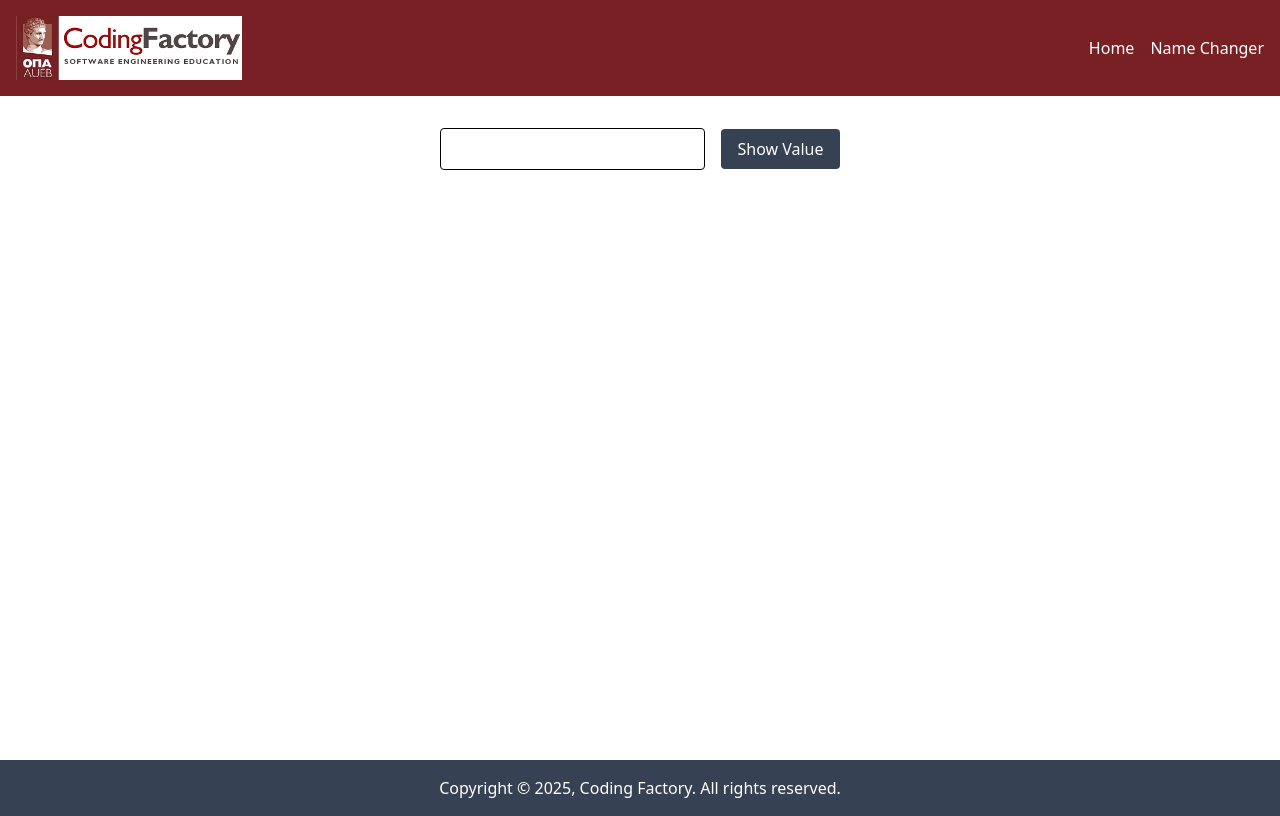
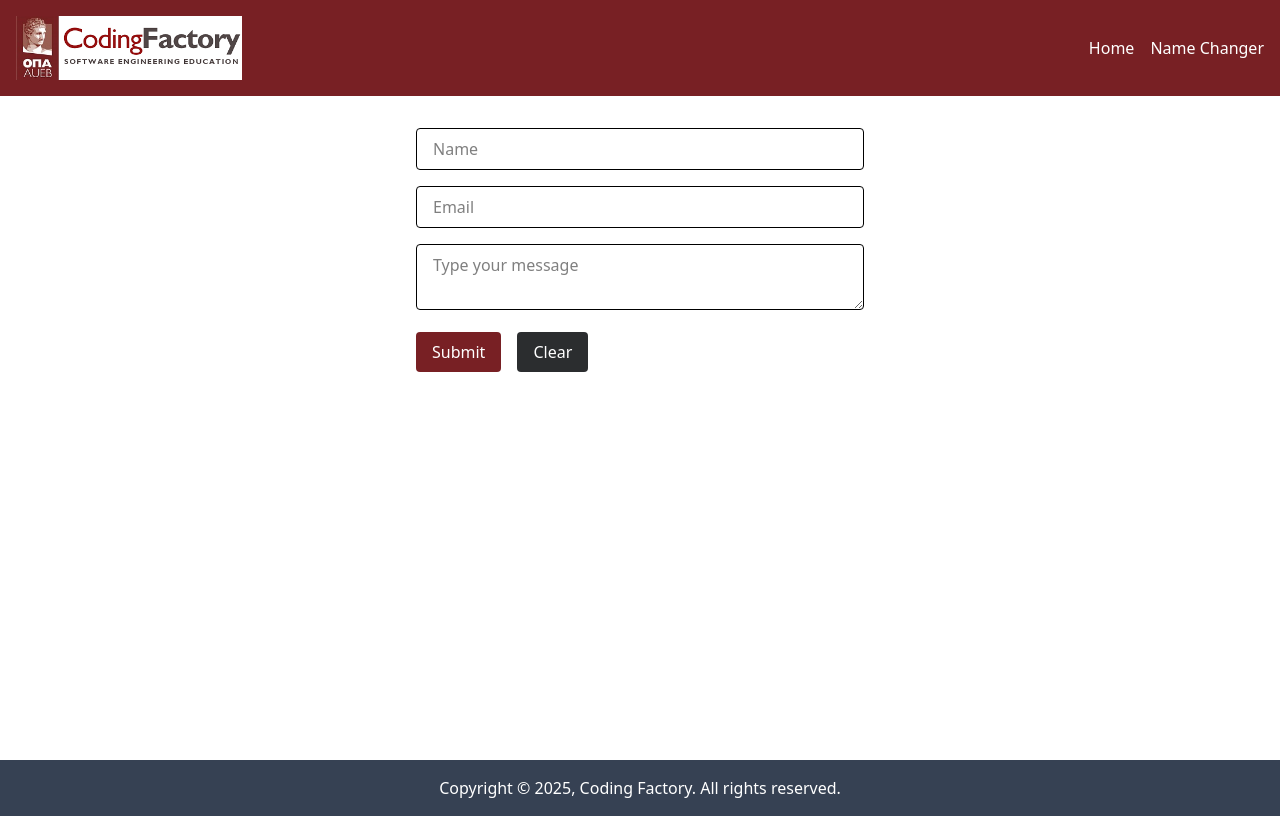
Before and after one commit to Kouvousis/cf6-react-intro, a React (Vite) app: page / in a window 1280 px wide. Built offline with nearby package versions, Linux system fonts and the light colour scheme.

Commit message:
feat: add MultiFieldForm component with html validation

```diff
--- a/src/App.tsx
+++ b/src/App.tsx
@@ -17,18 +17,19 @@
 // import CounterWithAdvancedCustomHooks from "./components/CounterWithAdvancedCustomHook.tsx";
 // import ClassComponentWithState from "./components/ClassComponentWithState.tsx";
 import {BrowserRouter, Routes, Route} from "react-router";
-// import HomePage from "./pages/HomePage.tsx";
+import HomePage from "./pages/HomePage.tsx";
 import NameChangerPage from "./pages/NameChangerPage.tsx";
 import OnlineStatusPage from "./pages/OnlineStatusPage.tsx";
 import UserPage from "./pages/UserPage.tsx";
 import RouterLayout from "./components/RouterLayout.tsx";
-import ExamplesPage from "./pages/ExamplesPage.tsx";
+// import ExamplesPage from "./pages/ExamplesPage.tsx";
 import RouterExamplesLayout from "./components/RouterExamplesLayout.tsx";
 // import AutoRedirectPage from "./pages/AutoRedirectPage.tsx";
 import AdvancedRedirect from "./components/AdvancedRedirect.tsx";
 import NotFoundPage from "./pages/NotFoundPage.tsx";
 // import FocusInput from "./components/FocusInput.tsx";
 import UncontrolledInput from "./components/UncontrolledInput.tsx";
+import MultiFieldForm from "./components/MultiFieldForm.tsx";
 
 function App() {
     // useEffect(() => {
@@ -65,15 +66,15 @@ function App() {
             <BrowserRouter>
                 {/*<Layout>*/}
                 <Routes>
-                    {/*<Route path="/" element={<HomePage/>}/>*/}
+                    <Route path="/" element={<HomePage/>}/>
                     <Route element={<RouterLayout/>}>
                         {/*<Route index element={<HomePage/>}/>*/}
+                        <Route index element={<MultiFieldForm/>}/>
                         {/*<Route index element={<FocusInput/>}/>*/}
                         <Route index element={<UncontrolledInput/>}/>
-
                     </Route>
                     <Route path="examples" element={<RouterExamplesLayout/>}>
-                        <Route index element={<ExamplesPage/>}/>
+                        {/*<Route index element={<ExamplesPage/>}/>*/}
                         <Route path="name-changer" element={<NameChangerPage/>}></Route>
                         <Route path="online-status" element={<OnlineStatusPage/>}></Route>
                         {/*<Route path="auto-redirect" element={<AutoRedirectPage/>}/>*/}
--- /dev/null
+++ b/src/components/MultiFieldForm.tsx
@@ -0,0 +1,104 @@
+import {useState} from "react";
+
+type FormValues = {
+    name: string,
+    email: string,
+    message: string,
+}
+
+const initialValues = {
+    name: "",
+    email: "",
+    message: "",
+}
+
+const MultiFieldForm = () => {
+    const [values, setValues] = useState<FormValues>(initialValues);
+    const [suibmitedData, setSuibmittedData] = useState<FormValues | null>(null);
+
+    const handleSubmit = (e: React.FormEvent) => {
+        e.preventDefault();
+        setSuibmittedData(values)
+        console.log(values)
+        setValues(initialValues);
+    }
+
+    const handleChange = (e: React.ChangeEvent<HTMLInputElement | HTMLTextAreaElement>) => {
+        const {name, value} = e.target;
+        setValues(
+            (prev => ({
+                    ...prev,
+                    [name]: value
+                })
+            )
+        )
+    }
+
+    const handleClear = () => {
+        setValues(initialValues);
+        setSuibmittedData(null);
+    }
+
+    return (
+        <>
+            <div className="flex mx-auto max-w-md mt-8 ">
+                <form onSubmit={handleSubmit} className="space-y-4">
+                    <input
+                        type="text"
+                        name="name"
+                        value={values.name}
+                        placeholder="Name"
+                        onChange={handleChange}
+                        className="w-full px-4 py-2 rounded border "
+                        required
+                    />
+                    <input
+                        type="email"
+                        name="email"
+                        value={values.email}
+                        placeholder="Email"
+                        onChange={handleChange}
+                        className="w-full px-4 py-2 rounded border "
+                        required
+                    />
+                    <textarea
+                        name="message"
+                        value={values.message}
+                        className="w-full px-4 py-2 rounded border "
+                        placeholder="Type your message"
+                        onChange={handleChange}
+                        required
+                    >
+                </textarea>
+                    <div className="flex gap-4 ">
+                        <button
+                            type="submit"
+                            className="bg-cf-dark-red text-white px-4 py-2 rounded"
+                        >
+                            Submit
+                        </button>
+                        <button
+                            type="button"
+                            className="bg-cf-gray text-white px-4 py-2 rounded"
+                            onClick={handleClear}
+                        >
+                            Clear
+                        </button>
+                    </div>
+
+                    {suibmitedData && (
+                        <div className="mt-6 border-t pt-4 space-y-2">
+                            <h2 className="">Submitted Data</h2>
+                            <p><strong>Name:</strong> {suibmitedData.name}</p>
+                            <p><strong>Email:</strong> {suibmitedData.email}</p>
+                            <p><strong>Message:</strong> {suibmitedData.message}</p>
+                        </div>
+                    )}
+
+                </form>
+            </div>
+        </>
+    )
+}
+
+export default MultiFieldForm
```
